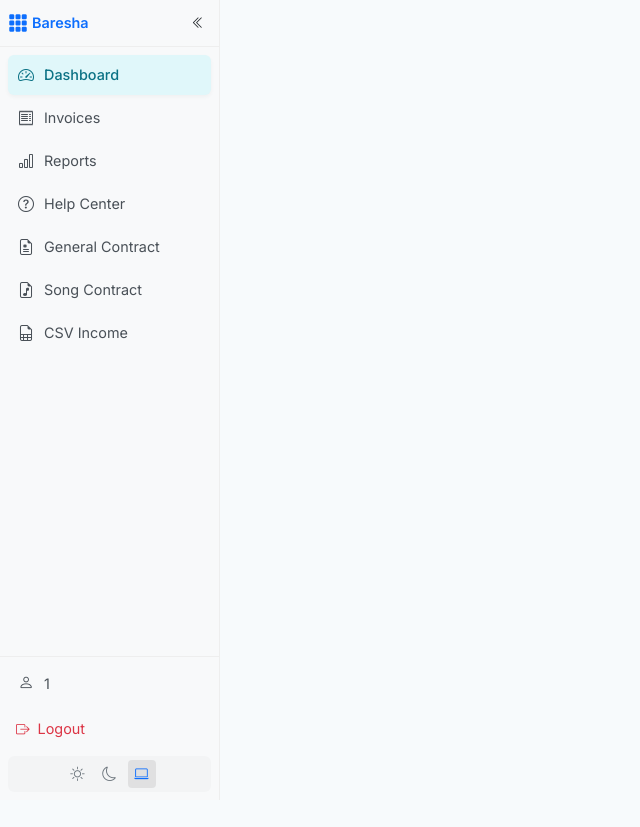
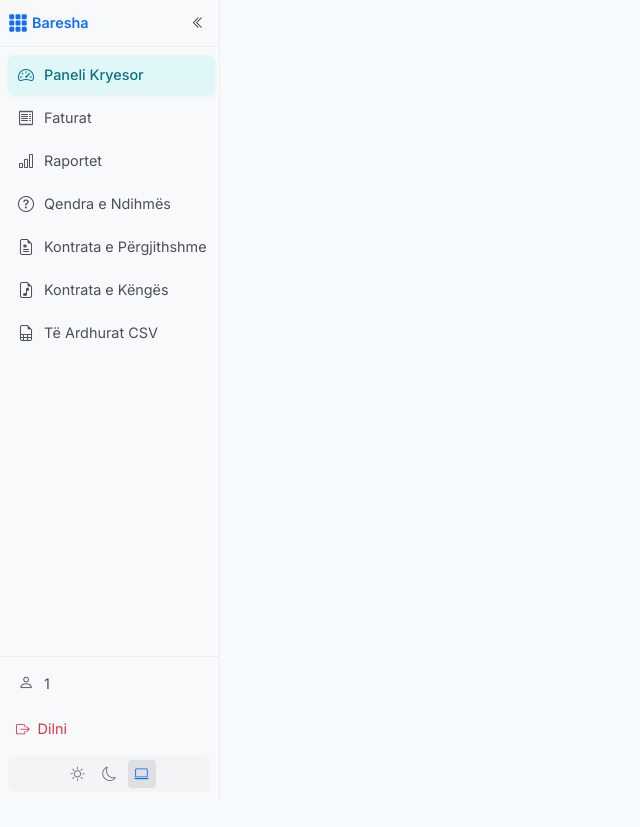
Before and after one commit to enisgjinii/client-baresha-web, a PHP site: page /dashboard.php in a window 1280 px wide. Shown: the top 827 px of the page, without its empty margins (0-640 px from the left). Run offline with PHP 8.4, Linux system fonts and the light colour scheme; the visitor is signed in with stand-in values (Sample User, id 1); data that the repository does not hold is empty; some libraries are stand-ins or nearby versions.

Commit message:
fix(sidebar): update navigation item titles to Albanian language

```diff
--- a/sidebar.php
+++ b/sidebar.php
@@ -1,12 +1,12 @@
 <?php
 $navItems = [
-    ['title' => 'Dashboard', 'icon' => 'bi-speedometer2', 'url' => 'dashboard.php'],
-    ['title' => 'Invoices', 'icon' => 'bi-receipt', 'url' => 'invoices.php'],
-    ['title' => 'Reports', 'icon' => 'bi-bar-chart', 'url' => 'reports.php'],
-    ['title' => 'Help Center', 'icon' => 'bi-question-circle', 'url' => 'help-center.php'],
-    ['title' => 'General Contract', 'icon' => 'bi-file-earmark-medical', 'url' => 'general-contract.php'],
-    ['title' => 'Song Contract', 'icon' => 'bi-file-earmark-music', 'url' => 'song-contract.php'],
-    ['title' => 'CSV Income', 'icon' => 'bi-file-earmark-spreadsheet', 'url' => 'csv-income.php'],
+    ['title' => 'Paneli Kryesor', 'icon' => 'bi-speedometer2', 'url' => 'dashboard.php'],
+    ['title' => 'Faturat', 'icon' => 'bi-receipt', 'url' => 'invoices.php'],
+    ['title' => 'Raportet', 'icon' => 'bi-bar-chart', 'url' => 'reports.php'],
+    ['title' => 'Qendra e Ndihmës', 'icon' => 'bi-question-circle', 'url' => 'help-center.php'],
+    ['title' => 'Kontrata e Përgjithshme', 'icon' => 'bi-file-earmark-medical', 'url' => 'general-contract.php'],
+    ['title' => 'Kontrata e Këngës', 'icon' => 'bi-file-earmark-music', 'url' => 'song-contract.php'],
+    ['title' => 'Të Ardhurat CSV', 'icon' => 'bi-file-earmark-spreadsheet', 'url' => 'csv-income.php'],
 ];
 $currentPage = basename($_SERVER['PHP_SELF']);
 // Fetch user name from session, default to "User" if not set
@@ -50,19 +50,17 @@ $sidebarClass = $sidebarCollapsed ? 'sidebar-collapsed' : '';
                 </div>
                 <span class="sidebar-text user-name"><?php echo htmlspecialchars($currentUserName); ?></span>
             </div>
-        </a>
-        <a href="logout.php" class="logout-link">
+        </a>        <a href="logout.php" class="logout-link">
             <i class="bi bi-box-arrow-right"></i>
-            <span class="sidebar-text">Logout</span>
-        </a>
-        <div class="theme-toggle">
-            <button class="theme-option" data-theme="light" title="Light">
+            <span class="sidebar-text">Dilni</span>
+        </a>        <div class="theme-toggle">
+            <button class="theme-option" data-theme="light" title="Ndriçim">
                 <i class="bi bi-sun"></i>
             </button>
-            <button class="theme-option" data-theme="dark" title="Dark">
+            <button class="theme-option" data-theme="dark" title="Errët">
                 <i class="bi bi-moon"></i>
             </button>
-            <button class="theme-option" data-theme="system" title="Auto">
+            <button class="theme-option" data-theme="system" title="Automatik">
                 <i class="bi bi-laptop"></i>
             </button>
         </div>
```
